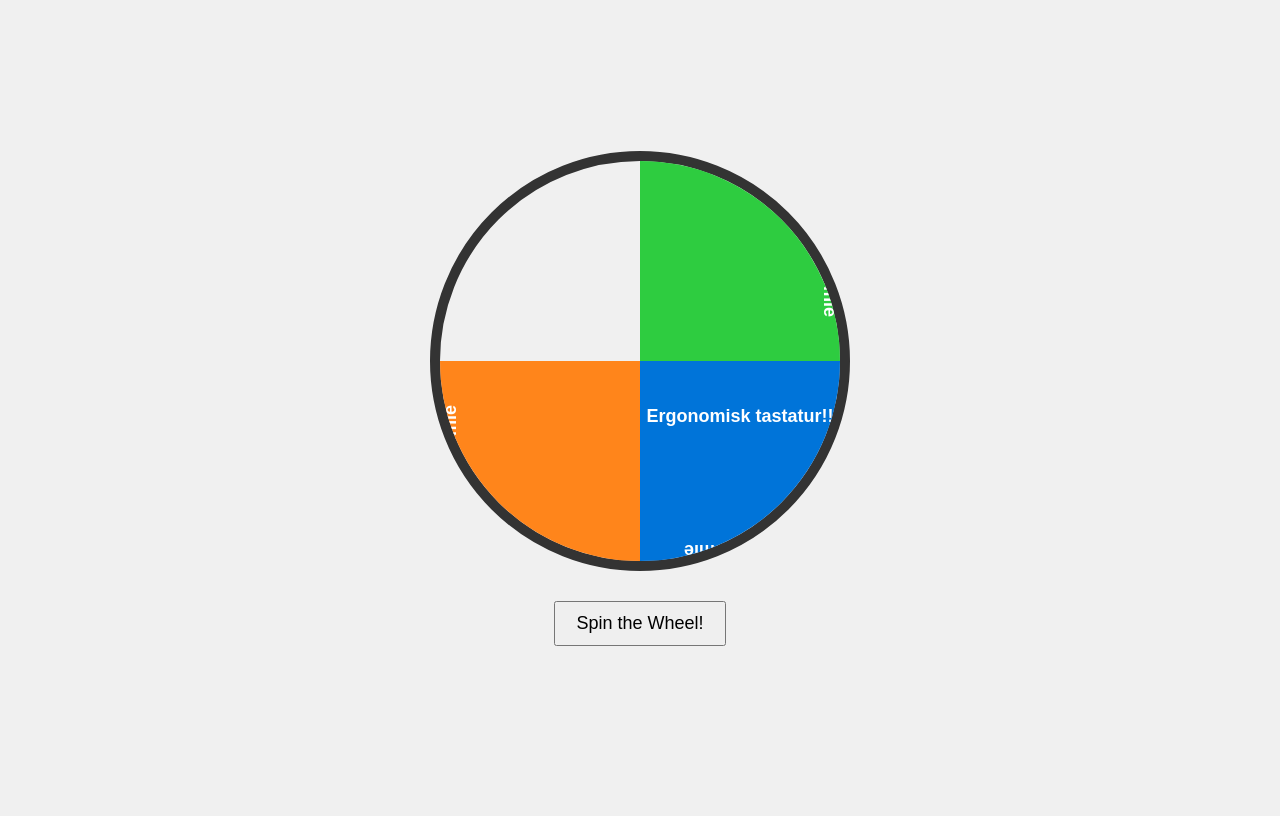
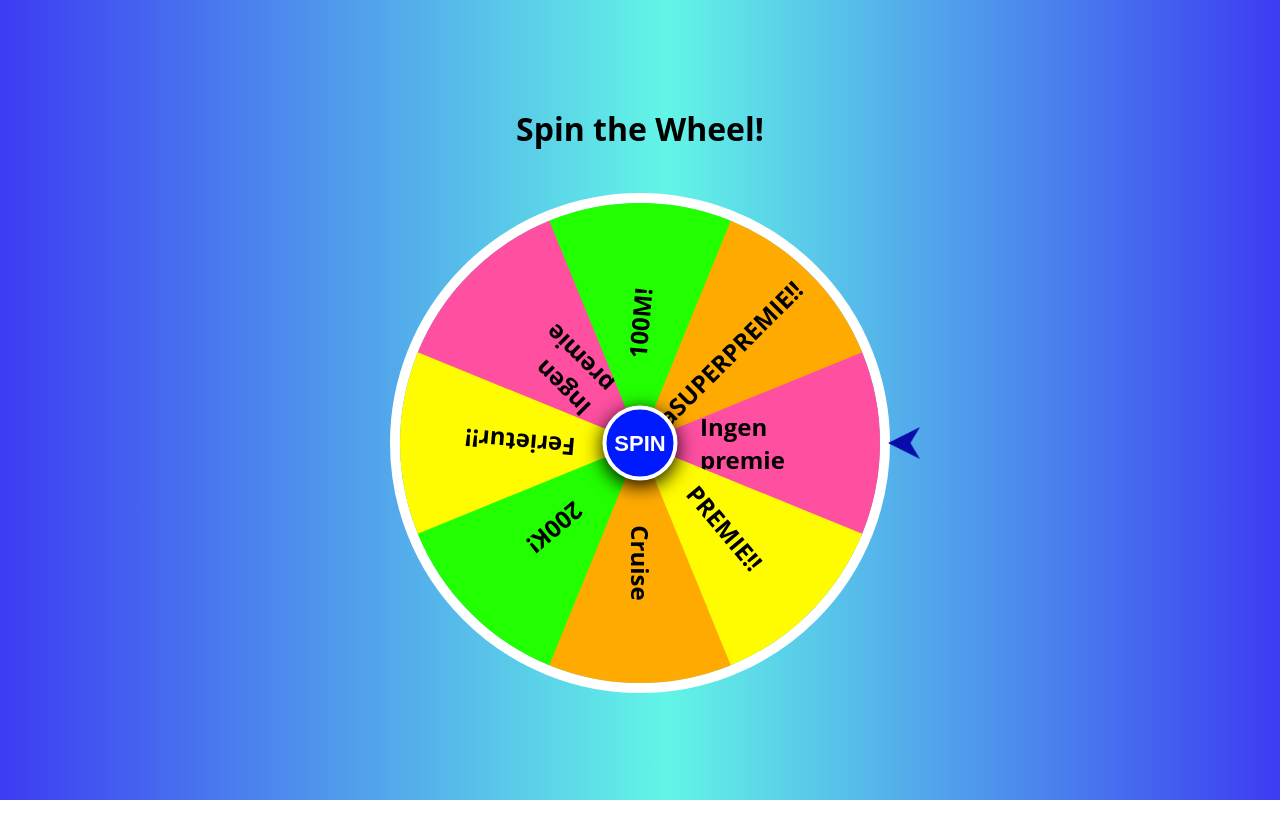
Before and after one commit to henrik-nordlie/hurra, a plain HTML site: page index.html in a window 1280 px wide. Drawn offline with Linux system fonts and the light colour scheme.

Commit message:
initial JS and CSS push

```diff
--- a/index.html
+++ b/index.html
@@ -1,107 +1,33 @@
-<!DOCTYPE html>
-<html lang="en">
-<head>
-  <meta charset="UTF-8">
-  <meta name="viewport" content="width=device-width, initial-scale=1.0">
-  <title>Spin to Win</title>
-  <style>
-    body {
-      display: flex;
-      flex-direction: column;
-      align-items: center;
-      justify-content: center;
-      height: 100vh;
-      font-family: Arial, sans-serif;
-      background-color: #f0f0f0;
-    }
+<html>
+  <head>
+    <title>Birthday spin</title>
+    <link href="style.css" rel="stylesheet" type="text/css" />
+  </head>
+  <body>
 
-    #wheel {
-      width: 400px; /* Upscale the circle */
-      height: 400px;
-      border-radius: 50%;
-      border: 10px solid #333;
-      position: relative;
-      overflow: hidden;
-      transform: rotate(0deg);
-      transition: transform 4s cubic-bezier(0.25, 0.1, 0.25, 1);
-    }
+    <h1><center> Spin the Wheel! <br>
+		</center><br>
 
-    .section {
-      width: 50%;
-      height: 50%;
-      position: absolute;
-      top: 50%;
-      left: 50%;
-      transform-origin: 0 0;
-      text-align: center;
-      padding-top: 45px;
-      font-size: 18px; /* Shrink the text */
-      color: white;
-      font-weight: bold;
-    }
+	<div id="mainbox" class="mainbox">
+		<div id="box" class="box">
+			<div class="box1">
+				<span class="span1"><b>Ferietur!!</b></span>
+				<span class="span2"><b>Ingen premie</b></span>
+				<span class="span3"><b>Cruise</b></span>
+				<span class="span4"><b>100M!</b></span>
+			</div>
+			<div class="box2">
+				<span class="span1"><b>PREMIE!!</b></span>
+				<span class="span2"><b>Ingen premie</b></span>
+				<span class="span3"><b>aaSUPERPREMIE!!</b></span>
+				<span class="span4"><b>200K!</b></span>
+			</div>
+		</div>
 
-    .section:nth-child(1) { background-color: #FF4136; transform: rotate(0deg) translate(-100%, -100%); }
-    .section:nth-child(2) { background-color: #2ECC40; transform: rotate(90deg) translate(-100%, -100%); }
-    .section:nth-child(3) { background-color: #0074D9; transform: rotate(180deg) translate(-100%, -100%); }
-    .section:nth-child(4) { background-color: #FF851B; transform: rotate(270deg) translate(-100%, -100%); }
+		<button class="spin" onclick="myfunction();button.onclick= null;">SPIN</button>
+	</div>
 
-    /* Yellow triangle indicator at the top */
-    #indicator {
-      width: 0;
-      height: 0;
-      border-left: 15px solid transparent;
-      border-right: 15px solid transparent;
-      border-bottom: 30px solid yellow;
-      position: absolute;
-      top: -35px; /* Adjust placement to sit above the wheel */
-      left: calc(50% - 15px);
-    }
 
-    button {
-      margin-top: 30px;
-      padding: 10px 20px;
-      font-size: 18px;
-      cursor: pointer;
-    }
-
-    #result {
-      margin-top: 20px;
-      font-size: 24px;
-      color: #333;
-    }
-  </style>
-</head>
-<body>
-
-  <div id="wheel">
-    <div id="indicator"></div>
-    <div class="section">Ingen premie</div>
-    <div class="section">Ingen premie</div>
-    <div class="section">Ingen premie</div>
-    <div class="section">Ergonomisk tastatur!!</div>
-  </div>
-
-  <button id="spinBtn">Spin the Wheel!</button>
-  <div id="result"></div>
-
-  <script>
-    const wheel = document.getElementById('wheel');
-    const result = document.getElementById('result');
-    const button = document.getElementById('spinBtn');
-
-    button.addEventListener('click', () => {
-      // Randomize rotation but always land on the prize section (which is 270deg)
-      const spinDeg = Math.floor(Math.random() * 360) + (360 * 4) + 270;
-
-      wheel.style.transform = `rotate(${spinDeg}deg)`;
-      result.textContent = '';
-
-      // Set a timeout to reveal the result after the spin completes
-      setTimeout(() => {
-        result.textContent = 'Gratulerer! Du vant en Ergonomisk tastatur!!';
-      }, 4000); // Matches the CSS animation duration
-    });
-  </script>
-
-</body>
+  <script src="script.js"></script>
+  </body>
 </html>
--- /dev/null
+++ b/script.js
@@ -0,0 +1,47 @@
+let canRun = true;
+function myfunction() {
+    if (!canRun) return;
+    canRun = false;
+    const premiePositions = [45, 225]; // Adjust based on the exact layout of the wheel
+
+    // Pick one of the "Premie!!" sections
+    const selectedPremie = premiePositions[0];
+
+    const fullRotations = 360 * 7;
+    const finalRotation = fullRotations + selectedPremie; // Land exactly on one of the "Premie!!" sections
+
+    // Apply the rotation to the wheel
+    document.getElementById('box').style.transform = "rotate(" + finalRotation + "deg)";
+
+
+    const element = document.getElementById('mainbox');
+    element.classList.remove('animate');
+    setTimeout(function () {
+        element.classList.add('animate');
+    }, 5000); // 5-second spin animation
+
+    // Typing effect for the result text after the spin completes
+    setTimeout(function () {
+        typeText("Gratulerer! Du vant et Ergonomisk tastatur!!");
+    }, 5000); // Result text appears after the spin ends
+    sleep(5000)
+    header.innerHTML = "<center>Velkommen tilbake neste år!</center>";
+}
+// Typing effect function
+function typeText(text) {
+    let i = 0;
+    const resultElement = document.createElement('h2');
+    document.body.appendChild(resultElement);
+
+    const interval = setInterval(function() {
+        if (i < text.length) {
+            resultElement.innerHTML += text.charAt(i);
+            i++;
+        } else {
+            clearInterval(interval);
+        }
+    }, 100);
+}
+function sleep(ms) {
+    return new Promise(resolve => setTimeout(resolve, ms));
+}
--- /dev/null
+++ b/style.css
@@ -0,0 +1,136 @@
+*{
+    box-sizing: border-box;
+    padding: 0;
+    margin: 0;
+    outline: none;
+  }
+
+
+  body{
+    font-family: Open Sans;
+    display: flex;
+    justify-content: center;
+    align-items: center;
+    min-height: 100vh;
+    overflow: hidden;
+    background: rgb(60,60,242);
+    background: linear-gradient(90deg, rgba(60,60,242,1) 0%, rgba(98,245,230,1) 52%, rgba(60,60,242,1) 100%);
+    background-size: cover;
+  }
+
+  .mainbox{
+    position: relative;
+    width: 500px;
+    height: 500px;
+  }
+  .mainbox:after{
+    position: absolute;
+    content: '';
+    width: 32px;
+    height: 32px;
+    background: url('arrow-left.png') no-repeat;
+    background-size: 32px;
+    right: -30px;
+    top: 50%;
+    transform: translateY(-50%);
+  }
+  .box{
+    width: 100%;
+    height: 100%;
+    position: relative;
+    border-radius: 50%;
+    border: 10px solid #fff;
+    overflow: hidden;
+    transition: all ease 5s;
+  }
+  span{
+    width: 50%;
+    height: 50%;
+    display: inline-block;
+    position: absolute;
+  }
+  .span1{
+    clip-path: polygon(0 92%, 100% 50%, 0 8%);
+    background-color: #fffb00;
+    top: 120px;
+    left: 0;
+  }
+  .span2{
+    clip-path: polygon(100% 92%, 0 50%, 100% 8%);
+    background-color: #ff4fa1;
+    top: 120px;
+    right: 0;
+  }
+  .span3{
+    clip-path: polygon(50% 0%, 8% 100%, 92% 100%);
+    background-color: #ffaa00;
+    bottom: 0;
+    left: 120px;
+  }
+  .span4{
+    clip-path: polygon(50% 100%, 92% 0, 8% 0);
+    background-color: #22ff00;
+    top: 0;
+    left: 120px;
+  }
+
+
+  .box1 .span3 b{
+     transform: translate(-50%, -50%) rotate(-270deg);
+  }
+  .box1 .span1 b,
+  .box2 .span1 b{
+    transform: translate(-50%, -50%) rotate(185deg);
+  }
+  .box2 .span3 b{
+    transform: translate(-50%, -50%) rotate(90deg);
+  }
+  .box1 .span4 b,
+  .box2 .span4 b{
+    transform: translate(-50%, -50%) rotate(-85deg);
+  }
+
+  .box2{
+    width: 100%;
+    height: 100%;
+    transform: rotate(-135deg);
+  }
+  span b{
+    font-size: 24px;
+    position: absolute;
+    top: 50%;
+    left: 50%;
+    transform: translate(-50%, -50%);
+
+  }
+
+  .spin{
+    position: absolute;
+    top: 50%;
+    left: 50%;
+    transform: translate(-50%, -50%);
+    width: 75px;
+    height: 75px;
+    border-radius: 50%;
+    border: 4px solid #fff;
+    background-color: #001aff;
+    color: #fff;
+    box-shadow: 0 5px 20px #000;
+    font-weight: bold;
+    font-size: 22px;
+    cursor: pointer;
+  }
+  .spin:active{
+    width: 70px;
+    height: 70px;
+    font-size: 20px;
+  }
+
+  .mainbox.animate:after{
+    animation: animateArrow 0.7s ease infinite;
+  }
+  @keyframes animateArrow{
+    50%{
+      right: -40px;
+    }
+  }
```
Also changed, not shown: idx.html (added, +130 -0 lines), arrow-left.png (added).
